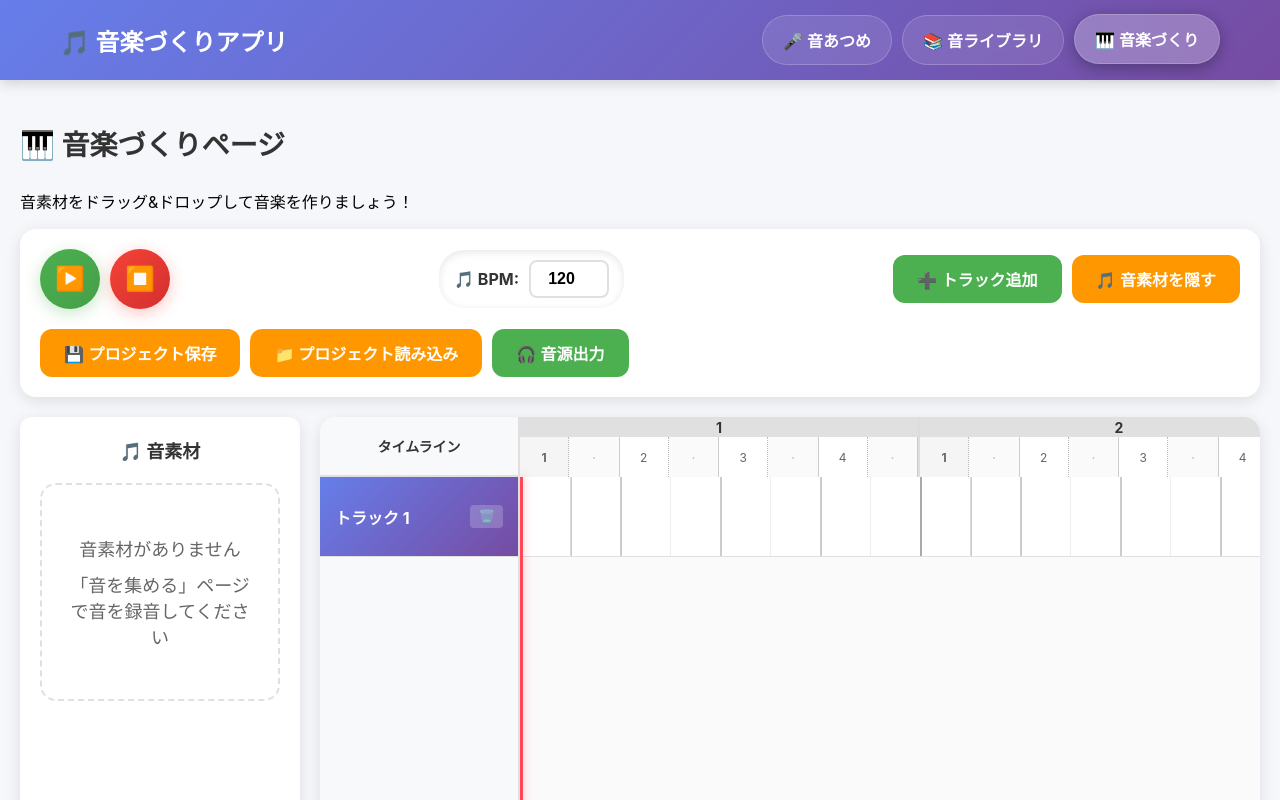
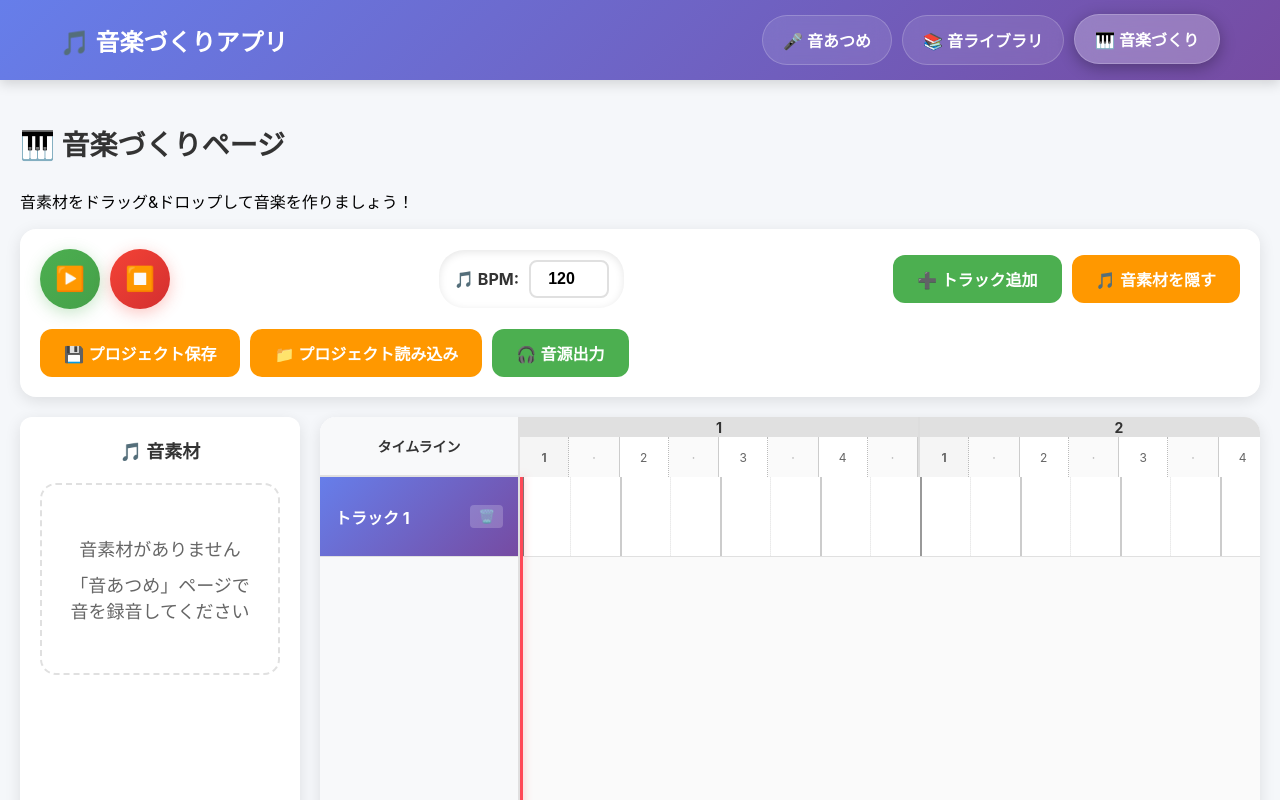
Before and after one commit to yuto-0315/sound-library2, a React (Create React App) app: page /daw in a window 1280 px wide. Built offline with nearby package versions, Linux system fonts and the light colour scheme; the HTML template or start-up script is replaced by a standard one.

Commit message:
fix:スタイル調整

```diff
--- a/src/pages/DAWPage.css
+++ b/src/pages/DAWPage.css
@@ -228,11 +228,11 @@
   position: sticky;
   top: 0;
   z-index: 100;
-  min-width: 6400px;
 }
 
 .measure {
   border-right: 2px solid #ddd;
+  width: 400px;
   min-width: 400px;
 }
 
@@ -295,7 +295,6 @@
   position: relative;
   min-height: 500px;
   background: #fafafa;
-  min-width: 6400px;
   flex: 1;
 }
 
@@ -343,9 +342,18 @@
   z-index: 1;
 }
 
-.beat-line:nth-child(4n+1) {
-  background: #aaa;
+/* 小節の境界線を強調（表拍のみ） */
+.beat-line-main.measure-start {
+  background: #999;
   width: 2px;
+  z-index: 3;
+}
+
+/* 1小節目の開始線をさらに強調（表拍のみ） */
+.beat-line-main.first-beat {
+  background: #777;
+  width: 4px;
+  z-index: 4;
 }
 
 .audio-clip {
--- a/src/pages/DAWPage.js
+++ b/src/pages/DAWPage.js
@@ -1,5 +1,13 @@
 import React, { useState, useRef, useEffect, useCallback } from 'react';
 import './DAWPage.css';
+
+// DAWの定数
+const BEAT_WIDTH = 100; // 1拍の幅（px）
+const BEATS_PER_MEASURE = 4; // 1小節あたりの拍数
+const MEASURE_WIDTH = BEAT_WIDTH * BEATS_PER_MEASURE; // 1小節の幅（400px）
+const SUB_BEAT_WIDTH = BEAT_WIDTH / 2; // 8分音符の幅（50px）
+const TOTAL_MEASURES = 16; // 表示する小節数
+const TOTAL_BEATS = TOTAL_MEASURES * BEATS_PER_MEASURE; // 総拍数
 
 const DAWPage = () => {
   // ユニークID生成用のカウンター
@@ -579,8 +587,7 @@ const DAWPage = () => {
 
     try {
       // 8分音符に合わせて位置を調整（50px単位）
-      const subBeatWidth = 50; // 8分音符の幅（px）
-      const snappedPosition = Math.round(timePosition / subBeatWidth) * subBeatWidth;
+      const snappedPosition = Math.round(timePosition / SUB_BEAT_WIDTH) * SUB_BEAT_WIDTH;
 
       // 既存のクリップの移動かどうかチェック
       if (draggedClip) {
@@ -686,8 +693,7 @@ const DAWPage = () => {
     // ドラッグプレビューの更新
     const rect = e.currentTarget.getBoundingClientRect();
     const timePosition = e.clientX - rect.left;
-    const subBeatWidth = 50; // 8分音符の幅
-    const snappedPosition = Math.round(timePosition / subBeatWidth) * subBeatWidth;
+    const snappedPosition = Math.round(timePosition / SUB_BEAT_WIDTH) * SUB_BEAT_WIDTH;
 
     const trackElement = e.currentTarget;
     const trackRect = trackElement.getBoundingClientRect();
@@ -994,7 +1000,7 @@ const DAWPage = () => {
               ) : (
                 <div className="no-sounds">
                   <p>音素材がありません</p>
-                  <p>「音を集める」ページで音を録音してください</p>
+                  <p>「音あつめ」ページで音を録音してください</p>
                 </div>
               )}
             </div>
@@ -1018,7 +1024,7 @@ const DAWPage = () => {
 
           <div className="timeline-container">
             <Timeline bpm={bpm} />
-            <div className="tracks-area" ref={timelineRef}>
+            <div className="tracks-area" ref={timelineRef} style={{ minWidth: TOTAL_MEASURES * MEASURE_WIDTH }}>
               <Playhead currentTime={currentTime} />
               {dragPreview && (
                 <div
@@ -1154,12 +1160,11 @@ const TrackHeader = ({ track, onRemove, trackHeight }) => {
 };
 
 const Timeline = ({ bpm }) => {
-  const measures = 16; // 16小節表示
-  const beatsPerMeasure = 4; // 4/4拍子
-  const beatWidth = 100; // 1拍の幅
+  const measures = TOTAL_MEASURES; // 16小節表示
+  const beatsPerMeasure = BEATS_PER_MEASURE; // 4/4拍子
 
   return (
-    <div className="timeline">
+    <div className="timeline" style={{ minWidth: TOTAL_MEASURES * MEASURE_WIDTH }}>
       {Array.from({ length: measures }, (_, measureIndex) => (
         <div key={measureIndex} className="measure">
           <div className="measure-number">{measureIndex + 1}</div>
@@ -1168,7 +1173,7 @@ const Timeline = ({ bpm }) => {
               <div
                 key={beatIndex}
                 className="beat"
-                style={{ width: beatWidth }}
+                style={{ width: BEAT_WIDTH }}
               >
                 <div className="beat-main">
                   {beatIndex + 1}
@@ -1202,12 +1207,17 @@ const Track = ({ track, onDrop, onDragOver, onRemoveClip, onClipDragStart, onDra
     >
       <div className="track-grid">
         {/* 表拍（主要な拍）の境界線を表示 */}
-        {Array.from({ length: 64 }, (_, index) => (
-          <div key={`main-${index}`} className="beat-line beat-line-main" style={{ left: index * 100 }} />
-        ))}
+        {Array.from({ length: TOTAL_BEATS }, (_, index) => {
+          const isFirstBeat = index === 0;
+          const isMeasureStart = index % BEATS_PER_MEASURE === 0;
+          const className = `beat-line beat-line-main ${isFirstBeat ? 'first-beat' : ''} ${isMeasureStart ? 'measure-start' : ''}`;
+          return (
+            <div key={`main-${index}`} className={className} style={{ left: index * BEAT_WIDTH }} />
+          );
+        })}
         {/* 裏拍（8分音符）の境界線を表示 */}
-        {Array.from({ length: 64 }, (_, index) => (
-          <div key={`sub-${index}`} className="beat-line beat-line-sub" style={{ left: index * 100 + 50 }} />
+        {Array.from({ length: TOTAL_BEATS }, (_, index) => (
+          <div key={`sub-${index}`} className="beat-line beat-line-sub" style={{ left: index * BEAT_WIDTH + SUB_BEAT_WIDTH }} />
         ))}
       </div>
 
```
